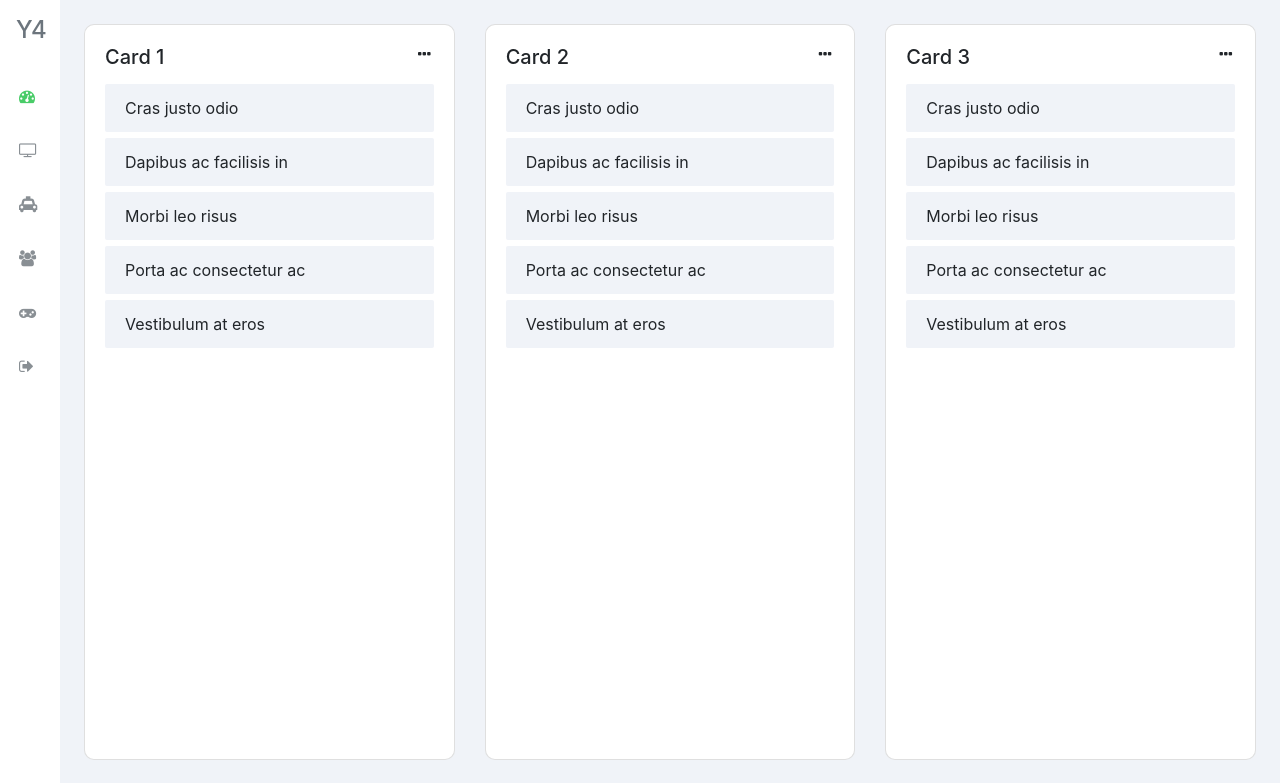
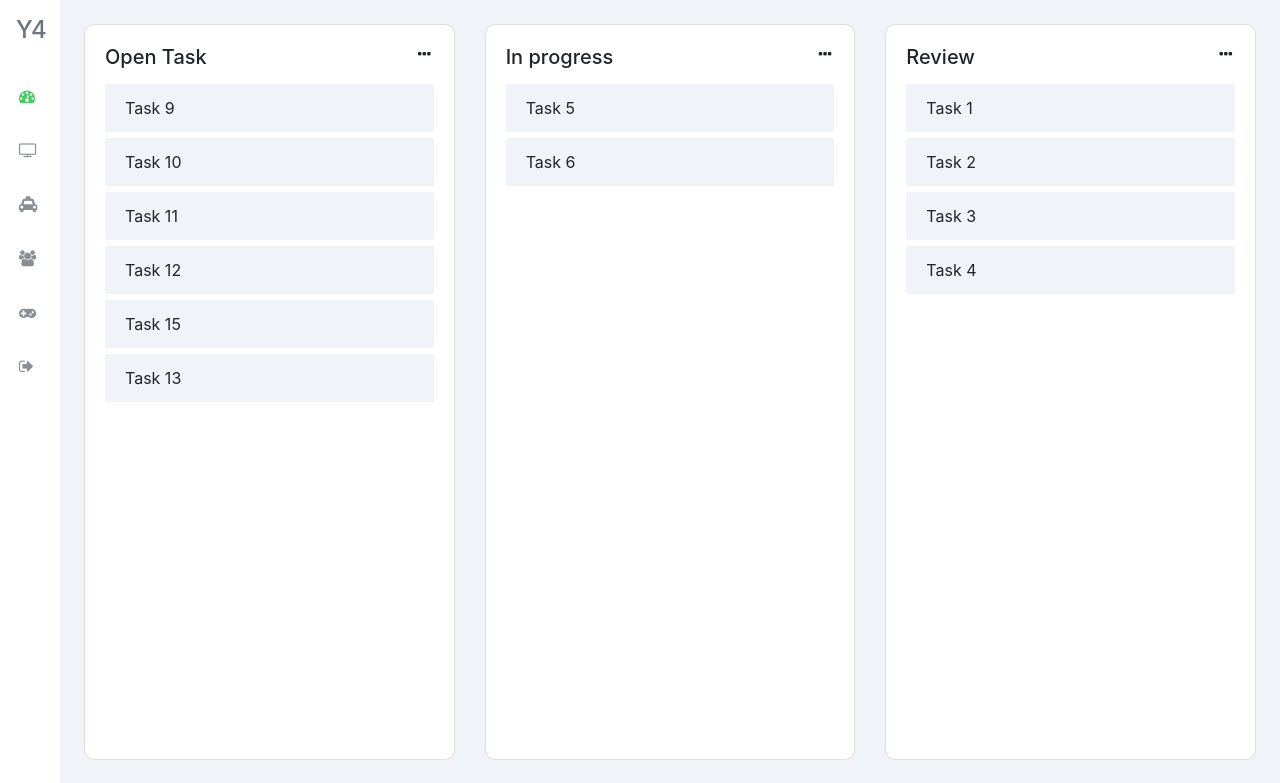
Before and after one commit to SokkunNORN/Y4-React-Final-Semister-1, a React (Create React App) app: page /dashboard in a window 1280 px wide. Shown: the top 783 px of the page. Built offline with nearby package versions, Linux system fonts and the light colour scheme.

Commit message:
update task to get data from json file

```diff
--- a/src/components/card/index.js
+++ b/src/components/card/index.js
@@ -2,16 +2,21 @@
 import "./index.css";
 
 import List from '../list'
+import ListDropdown from '../listDropdown'
 
-function Card ({ title }) {
+function Card ({ task }) {
     return (
         <>
             <div className="card card-contain mb-4">
                 <div className="card-body">
-                    <button className="float-right btn btn-more"><i className="fa fa-ellipsis-h"></i></button>
-                    <h5 className="card-title">{ title }</h5>
+                    <button className="float-right btn btn-more" data-toggle="dropdown" aria-haspopup="true" aria-expanded="false">
+                        <i className="fa fa-ellipsis-h"></i>
+                    </button>
+                    <ListDropdown lists={ ["Add Task", "Edit Title", "Remove"] } isHasLastBorder={ true }/>
 
-                    <List />
+                    <h5 className="card-title">{ task.boardTitle }</h5>
+
+                    <List tasks={ task.tasks }/>
                 </div>
             </div>
         </>
--- a/src/components/list/index.js
+++ b/src/components/list/index.js
@@ -1,18 +1,22 @@
 
 import './index.css'
+import ListDropdown from '../listDropdown'
 
-function List ({ title }) {
+function List ({ tasks }) {
     return (
         <div id="list">
             <ul className="list-group">
-                <li className="list-group-item">
-                    <button className="float-right btn btn-edit"><i className="fa fa-pencil"></i></button>
-                    Cras justo odio
-                </li>
-                <li className="list-group-item">Dapibus ac facilisis in</li>
-                <li className="list-group-item">Morbi leo risus</li>
-                <li className="list-group-item">Porta ac consectetur ac</li>
-                <li className="list-group-item">Vestibulum at eros</li>
+                {tasks.map(function (item, i) {
+                    return (
+                        <li className="list-group-item" key={i}>
+                            <button className="float-right btn btn-edit"  data-toggle="dropdown" aria-haspopup="true" aria-expanded="false">
+                                <i className="fa fa-pencil"></i>
+                            </button>
+                            <ListDropdown lists={ ["Edit", "Move To", "Remove"] } isHasLastBorder={ true }/>
+                            { item.title }
+                        </li>
+                    )
+                })}
             </ul>
         </div>
     )
--- /dev/null
+++ b/src/components/listDropdown/index.js
@@ -0,0 +1,26 @@
+/* eslint-disable jsx-a11y/anchor-is-valid */
+
+function ListDropdown ({ lists, isHasLastBorder = false }) {
+
+    return (
+        <div id="listDropdown" className="dropdown-menu">
+            {lists.map(function (item, i) {
+                console.log(lists)
+                if (isHasLastBorder) {
+                    if (lists.length - 1 === i) {
+                        return (
+                            <div  key={i}>
+                                <div className="dropdown-divider"></div>
+                                <a className="dropdown-item" href="#">{ item }</a>
+                            </div>
+                        )
+                    }
+                    return <a className="dropdown-item" href="#" key={i}>{ item }</a>;
+                }
+                return <a className="dropdown-item" href="#" key={i}>{ item }</a>;
+            })}
+        </div>
+    )
+}
+
+export default ListDropdown
--- /dev/null
+++ b/src/mock.json
@@ -0,0 +1,72 @@
+{
+    "data": [
+        {
+            "boardTitle": "Open Task",
+            "tasks": [
+                {
+                    "title": "Task 9"
+                },
+                {
+                    "title": "Task 10"
+                },
+                {
+                    "title": "Task 11"
+                },
+                {
+                    "title": "Task 12"
+                },
+                {
+                    "title": "Task 15"
+                },
+                {
+                    "title": "Task 13"
+                }
+            ]
+        },
+        {
+            "boardTitle": "In progress",
+            "tasks": [
+                {
+                    "title": "Task 5"
+                },
+                {
+                    "title": "Task 6"
+                }
+            ]
+        },
+        {
+            "boardTitle": "Review",
+            "tasks": [
+                {
+                    "title": "Task 1"
+                },
+                {
+                    "title": "Task 2"
+                },
+                {
+                    "title": "Task 3"
+                },
+                {
+                    "title": "Task 4"
+                }
+            ]
+        },
+        {
+            "boardTitle": "Review",
+            "tasks": [
+                {
+                    "title": "Task 1"
+                },
+                {
+                    "title": "Task 2"
+                },
+                {
+                    "title": "Task 3"
+                },
+                {
+                    "title": "Task 4"
+                }
+            ]
+        }
+    ]
+}
--- a/src/views/Home/Index.js
+++ b/src/views/Home/Index.js
@@ -1,22 +1,19 @@
 
 import Card from '../../components/card'
 import './index.css'
+import listTasks from '../../mock.json'
 
 function Home () {
     return (
         <div id="home">
             <div className="row">
-                <div className="col col-sm-12 col-md-6 col-lg-4">
-                    <Card title="Card 1" />
-                </div>
-
-                <div className="col col-sm-12 col-md-6 col-lg-4">
-                    <Card title="Card 2" />
-                </div>
-
-                <div className="col col-sm-12 col-md-6 col-lg-4">
-                    <Card title="Card 3" />
-                </div>
+                {listTasks.data.map(function (item, i) {
+                    return (
+                        <div className="col col-sm-12 col-md-6 col-lg-4" key={i}>
+                            <Card task={ item } />
+                        </div>
+                    )
+                })}
             </div>
         </div>
     )
```
